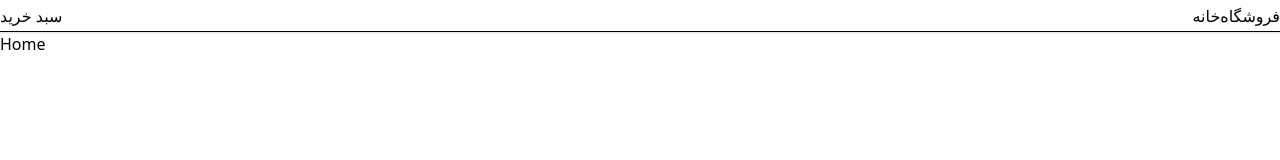
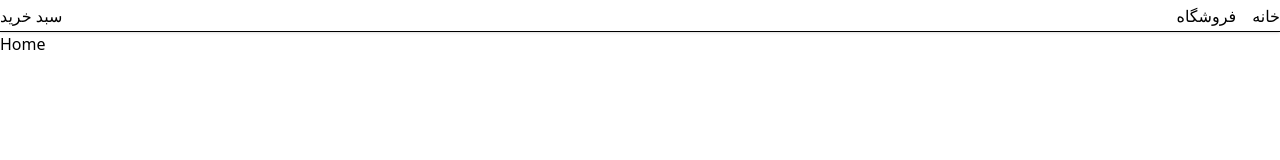
Before and after one commit to sb878787/react-store, a React (Vite) app: page / in a window 1280 px wide. Shown: the top 160 px of the page. Built offline with nearby package versions, Linux system fonts and the light colour scheme.

Commit message:
feat: add container component

```diff
--- /dev/null
+++ b/src/components/container/Container.tsx
@@ -0,0 +1,11 @@
+import React, { type ReactNode } from "react";
+
+interface IContainer {
+  children: ReactNode;
+}
+
+function Container({ children }: IContainer) {
+  return <div className="container mx-auto">{children}</div>;
+}
+
+export default Container;
--- a/src/components/navbar/Navbar.tsx
+++ b/src/components/navbar/Navbar.tsx
@@ -1,14 +1,17 @@
 import React from "react";
 import { Link } from "react-router-dom";
+import Container from "../container/Container";
 
 function Navbar() {
   return (
-    <div className="h-8 border-b shadow flex justify-between flex-row-reverse items-center">
-      <ul className="flex">
-        <li>
+    <div className="h-8 border-b shadow flex items-center">
+      <Container>
+        <div className="flex flex-row-reverse justify-between items-center">
+          <ul className="flex flex-row-reverse">
+            <li className="ml-4">
               <Link to="/">خانه</Link>
             </li>
-        <li>
+            <li className="ml-4">
               <Link to="/store">فروشگاه</Link>
             </li>
           </ul>
@@ -17,6 +20,8 @@ function Navbar() {
             <button>سبد خرید</button>
           </div>
         </div>
+      </Container>
+    </div>
   );
 }
 
```
Lines whose indentation alone changed are shown as unchanged.
